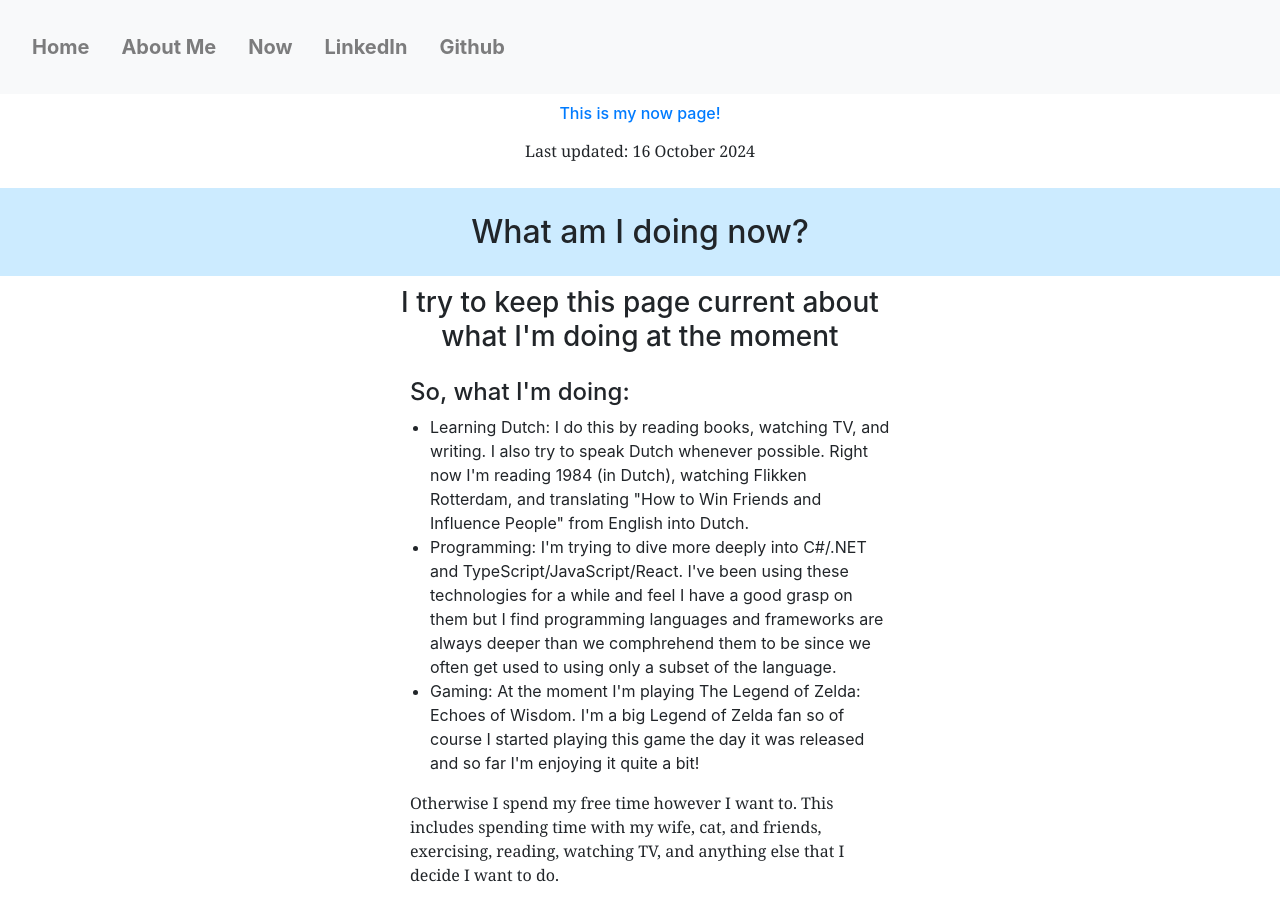
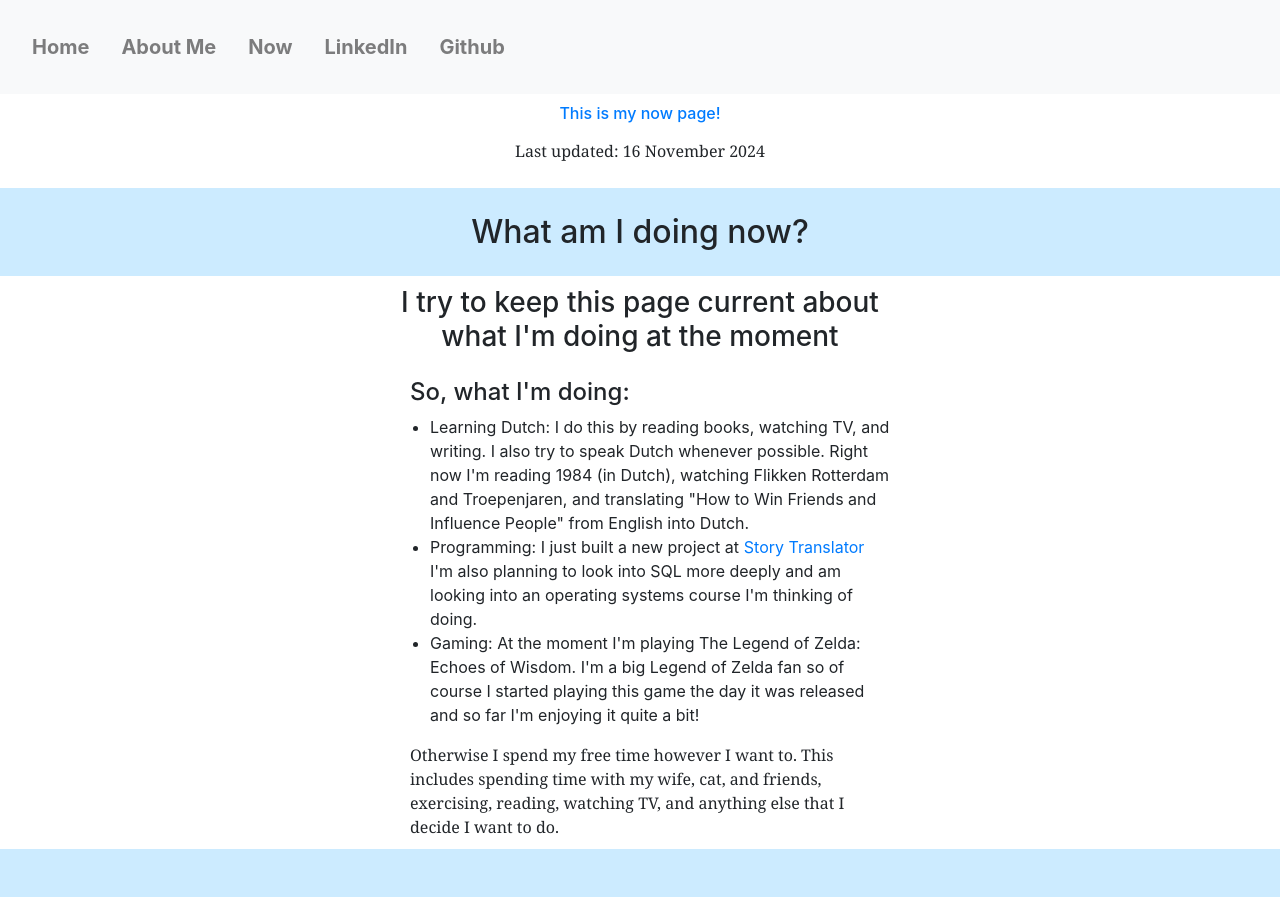
Before and after one commit to SheaMeyers/SheaMeyers.github.io, a React (Create React App) app: page /now in a window 1280 px wide. Built offline with nearby package versions, Linux system fonts and the light colour scheme.

Commit message:
Update now page

```diff
--- a/src/Now.tsx
+++ b/src/Now.tsx
@@ -11,7 +11,7 @@ const Now: React.FC = () => {
                     <h6 style={{textAlign: 'center'}}>
                         <a style={{margin: '0.3rem'}} href="https://nownownow.com/p/dYg2" target="_blank" rel="noopener noreferrer">This is my now page!</a>
                         <br /><br />
-                        <p>Last updated: 16 October 2024</p>
+                        <p>Last updated: 16 November 2024</p>
                     </h6>
                 </div>
                 <div className="Now--non-white-section">
@@ -27,14 +27,14 @@ const Now: React.FC = () => {
                             <li>
                                 Learning Dutch:  I do this by reading books, watching TV, and writing.
                                 I also try to speak Dutch whenever possible.  Right now I'm reading
-                                1984 (in Dutch), watching Flikken Rotterdam, and translating
+                                1984 (in Dutch), watching Flikken Rotterdam and Troepenjaren, and translating
                                 "How to Win Friends and Influence People" from English into Dutch.
                             </li>
                             <li>
-                                Programming:  I'm trying to dive more deeply into C#/.NET and TypeScript/JavaScript/React.
-                                I've been using these technologies for a while and feel I have a good grasp on them but I find
-                                programming languages and frameworks are always deeper than we comphrehend them to be since we
-                                often get used to using only a subset of the language.
+                                Programming:  I just built a new project at
+                                <a style={{margin: '0.3rem'}} href="https://story-translator.sheameyers.com/" target="_blank" rel="noopener noreferrer">Story Translator</a> <br />
+                                I'm also planning to look into SQL more deeply and am looking into an operating systems
+                                course I'm thinking of doing.
                             </li>
                             <li>
                                 Gaming:  At the moment I'm playing The Legend of Zelda: Echoes of Wisdom.
```
